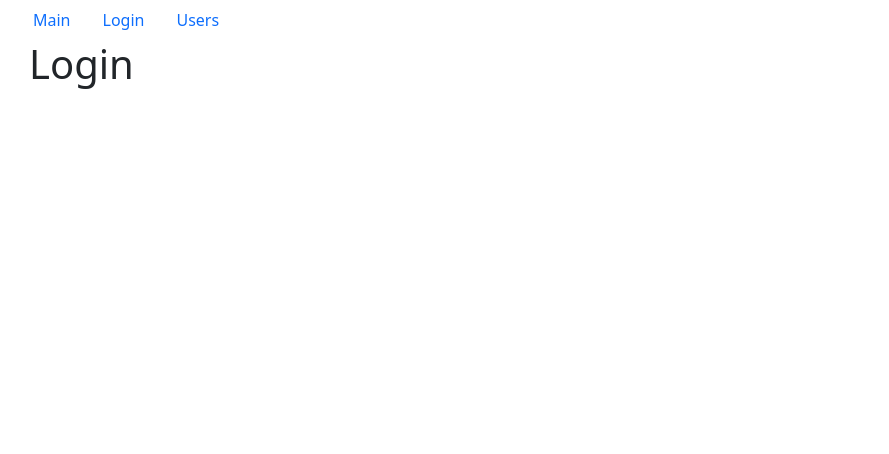
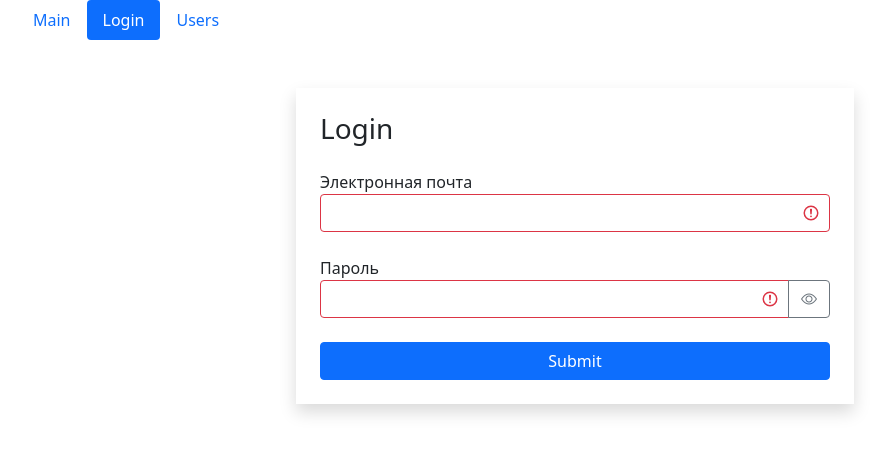
Before and after one commit to eaol1/fast-company, a React (Create React App) app: page /login in a window 1280 px wide. Shown: the top 454 px of the page, without its empty margins (65-954 px from the left). Built offline with nearby package versions, Linux system fonts and the light colour scheme.

Commit message:
add search

```diff
--- a/src/components/navbar.jsx
+++ b/src/components/navbar.jsx
@@ -1,7 +1,7 @@
 import React from "react"
 
 import {
-  Link,
+  NavLink,
   useLocation
 } from "react-router-dom"
 
@@ -9,21 +9,21 @@
   const location = useLocation()
   console.log("location", location)
   return (
-    <ul className="nav">
+    <ul className="nav nav-pills">
       <li className="nav-item">
-        <Link className={`nav-link${location.pathname === "/" ? " active" : ""}`} aria-current="page" to="/">
+        <NavLink exact className="nav-link" aria-current="page" to="/">
           Main
-        </Link>
+        </NavLink>
       </li>
       <li className="nav-item">
-        <Link className={`nav-link${location.pathname === "/login" ? " active" : ""}`} to="/login">
+        <NavLink className="nav-link" to="/login">
           Login
-        </Link>
+        </NavLink>
       </li>
       <li className="nav-item">
-        <Link className={`nav-link${location.pathname === "/users/:userId?" ? " active" : ""}`} to="/users">
+        <NavLink className="nav-link" to="/users">
           Users
-        </Link>
+        </NavLink>
       </li>
     </ul>
   )
--- a/src/components/searchStatus.jsx
+++ b/src/components/searchStatus.jsx
@@ -4,7 +4,7 @@
 
 const SearchStatus = ({ length, renderPhrase }) => {
   return (
-    <span className={`badge p-3 mb-2 bg-${length === 0 ? "danger" : "primary"}`}>
+    <span className={`badge p-3 mb-4 bg-${length === 0 ? "danger" : "primary"}`}>
       {renderPhrase(length)} с тобой сегодня
     </span>
   )
--- /dev/null
+++ b/src/components/textField.jsx
@@ -0,0 +1,52 @@
+import React, { useState } from "react"
+import PropTypes from "prop-types"
+
+function TextField({ label, placeholder, type, name, value, onChange, error }) {
+  const [showPassword, setShowPassword] = useState(false)
+
+  const getInputClasses = () => {
+    return `form-control ${error ? "is-invalid" : ""}`
+  }
+  const toggleShowPassword = () => {
+    setShowPassword(prevState => !prevState)
+  }
+
+  return (
+    <div className="mb-4">
+      {label &&
+      <label htmlFor={name}>{label}</label>
+      }
+      <div className="input-group">
+        <input
+          type={showPassword ? "text" : type}
+          id={name}
+          name={name}
+          value={value}
+          onChange={onChange}
+          placeholder={placeholder ? `${placeholder}` : ""}
+          className={getInputClasses()}
+        />
+        {type === "password" &&
+          <button className="btn btn-outline-secondary" type="button" onClick={toggleShowPassword}><i className={"bi bi-eye" + (showPassword ? "-slash" : "")}></i></button>
+        }
+      </div>
+      {error && <div className="invalid-feedback">{error}</div>}
+    </div>
+  )
+}
+
+TextField.defaultProps = {
+  type: "text"
+}
+
+TextField.propTypes = {
+  label: PropTypes.string,
+  placeholder: PropTypes.string,
+  type: PropTypes.string,
+  name: PropTypes.string,
+  value: PropTypes.string,
+  onChange: PropTypes.func,
+  error: PropTypes.string
+}
+
+export default TextField
--- a/src/layouts/login.jsx
+++ b/src/layouts/login.jsx
@@ -1,9 +1,85 @@
-import React from "react"
+import React, { useEffect, useState } from "react"
+import TextField from "../components/textField"
+import { validator } from "../utils/validator"
+const Login = () => {
+  const [data, setData] = useState({ email: "", password: "" })
+  const [errors, setErrors] = useState({})
+  const handleChange = ({ target }) => {
+    setData(prevState => ({
+      ...prevState,
+      [target.name]: target.value
+    }))
+  }
 
-const Login = () => {
+  const validatorConfig = {
+    email: {
+      isRequired: {
+        message: "Электронная почта обязательна для заполнения"
+      },
+      isEmail: {
+        message: "Email введен не корректно"
+      }
+    },
+    password: {
+      isRequired: {
+        message: "Пароль обязателен для заполнения"
+      },
+      isCapitalSymbol: {
+        message: "Пароль должен содержать хотя бы одну заглавную букву"
+      },
+      isContainDigit: {
+        message: "Пароль должен содержать хотя бы одно число"
+      },
+      min: {
+        message: "Пароль должен состоять минимум из 8 символов",
+        value: 8
+      }
+    }
+  }
+
+  useEffect(() => {
+    validate()
+  }, [data])
+
+  const validate = () => {
+    const errors = validator(data, validatorConfig)
+
+    setErrors(errors)
+    return Object.keys(errors).length === 0 || false
+  }
+
+  const handleSubmit = (e) => {
+    e.preventDefault()
+    const isValid = validate()
+    if (!isValid) return
+    console.log(data)
+  }
+
   return (
-    <div className="container">
-      <h1>Login</h1>
+    <div className="container mt-5">
+      <div className="row">
+        <div className="col-md-6 offset-md-3 shadow p-4">
+          <h3 className="mb-4">Login</h3>
+          <form onSubmit={handleSubmit}>
+            <TextField
+              label="Электронная почта"
+              name="email"
+              value={data.email}
+              onChange={handleChange}
+              error={errors.email}
+            />
+            <TextField
+              label="Пароль"
+              type="password"
+              name="password"
+              value={data.password}
+              onChange={handleChange}
+              error={errors.password}
+            />
+            <button className="btn btn-primary w-100 mx-auto">Submit</button>
+          </form>
+        </div>
+      </div>
     </div>
   )
 }
--- a/src/layouts/users.jsx
+++ b/src/layouts/users.jsx
@@ -12,6 +12,7 @@
 import User from "../components/user"
 import UserTable from "../components/usersTable"
 import { paginate } from "../utils/paginate"
+import TextField from "../components/textField"
 
 const Users = ({ users: allUsers, professions, ...rest }) => {
   const params = useParams()
@@ -21,6 +22,7 @@
   const [currentPage, setCurrentPage] = useState(1)
   const [selectedProf, setSelectedProf] = useState()
   const [sortBy, setSortBy] = useState({ path: "name", order: "asc" })
+  const [serchValue, setSerchValue] = useState("")
 
   const renderPhrase = (number) => {
     const phrase =
@@ -49,11 +51,20 @@
 
   const count = filteredUsers.length
   const sortedUsers = _.orderBy(filteredUsers, [sortBy.path], [sortBy.order])
-  const users = paginate(sortedUsers, currentPage, pageSize)
+  let users = paginate(sortedUsers, currentPage, pageSize)
+
+  users = filteredUsers.filter(user => {
+    return user.name.toLowerCase().includes(serchValue.toLowerCase())
+  })
 
   const clearFilter = () => {
     setSelectedProf()
     setCurrentPage(1)
+  }
+
+  const handleSearch = ({ target }) => {
+    setSerchValue(target.value)
+    console.log(serchValue)
   }
 
   return (
@@ -65,7 +76,7 @@
           </div>
         )
         : (
-          <div className="m-3 d-flex">
+          <div className="container m-3 d-flex">
             {professions && (
               <div className="d-flex flex-column flex-shrink-0 pe-3">
                 <GroupList
@@ -82,12 +93,21 @@
             {count > 0 && (
               <div className="d-flex flex-column">
                 <SearchStatus length={count} renderPhrase={renderPhrase} />
-                <UserTable
-                  users={users}
-                  onSort={handleSort}
-                  selectedSort={sortBy}
-                  {...rest}
+                <TextField
+                  label=""
+                  placeholder="Поиск"
+                  name="search"
+                  onChange={handleSearch}
                 />
+                {users.length > 0
+                  ? (<UserTable
+                    users={users}
+                    onSort={handleSort}
+                    selectedSort={sortBy}
+                    {...rest}
+                  />)
+                  : (<p>Никто не найден</p>)
+                }
                 <div className="d-flex justify-content-center">
                   <Pagination
                     itemsCount={count}
--- /dev/null
+++ b/src/utils/validator.js
@@ -0,0 +1,46 @@
+export function validator(data, config) {
+  const errors = {}
+  function validate(validateMethod, data, config) {
+    let statusValidate
+    switch (validateMethod) {
+    case "isRequired":
+      statusValidate = data.trim() === ""
+      break
+    case "isEmail": {
+      const emailRegExp = /^\S+@\S+\.\S+$/g
+      statusValidate = !emailRegExp.test(data)
+      break
+    }
+    case "isCapitalSymbol": {
+      const capitalRegExp = /[A-Z]+/g
+      statusValidate = !capitalRegExp.test(data)
+      break
+    }
+    case "isContainDigit": {
+      const digitRegExp = /\d+/g
+      statusValidate = !digitRegExp.test(data)
+      break
+    }
+    case "min": {
+      statusValidate = data.length < config.value
+      break
+    }
+    default:
+      break
+    }
+    if (statusValidate) return config.message
+  }
+  for (const fieldName in data) {
+    for (const validateMethod in config[fieldName]) {
+      const error = validate(
+        validateMethod,
+        data[fieldName],
+        config[fieldName][validateMethod]
+      )
+      if (error && !errors[fieldName]) {
+        errors[fieldName] = error
+      }
+    }
+  }
+  return errors
+}
```
Also changed, not shown: 2 other files (tests, documents, lock files or other folders).
